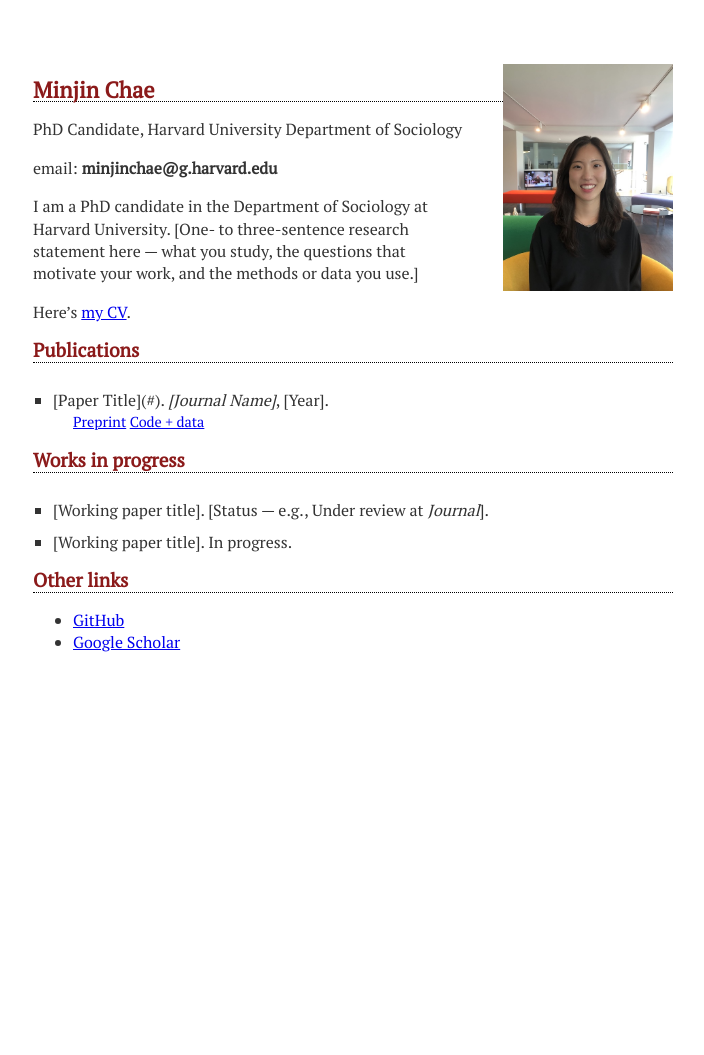
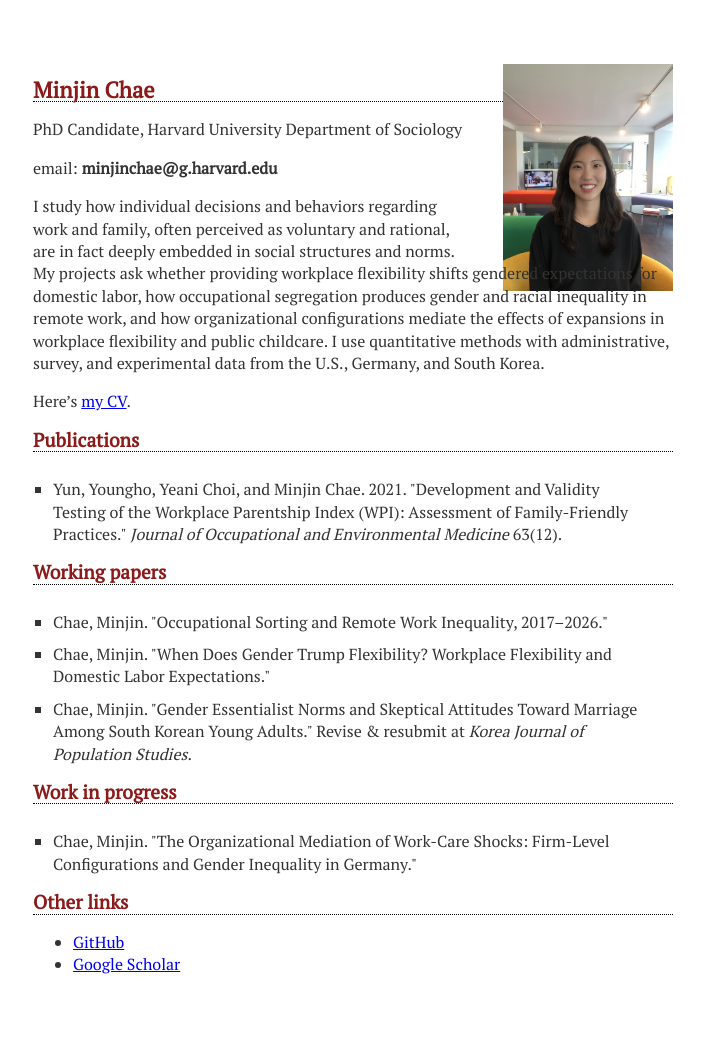
Before and after one commit to chaeminjin/chaeminjin.github.io, a Jekyll site: the page built from index.md, in a window 1280 px wide. Shown: the whole page, without its empty margins (287-991 px from the left). Built offline with Jekyll 4.4.1, drawn with Linux system fonts in a browser that asks for light colours; before the commit the page ends 900 px from its top, so only the background shows below that.

Commit message:
Update bio, add three dissertation projects to working papers and WIP
Replace homepage placeholder bio with research statement covering the
three dissertation projects. Add titles (no PDFs hosted) for the WFH
and Flexibility/Domestic Labor papers under Working papers, and the
German firms paper under Work in progress, matching the same lists in
the CV.

Co-Authored-By: Claude Opus 4.7 (1M context) <noreply@anthropic.com>

```diff
--- a/index.md
+++ b/index.md
@@ -13,29 +13,28 @@ PhD Candidate, Harvard University Department of Sociology
 
 email: **minjinchae@g.harvard.edu**
 
-I am a PhD candidate in the Department of Sociology at Harvard University.
-[One- to three-sentence research statement here — what you study, the questions
-that motivate your work, and the methods or data you use.]
+I study how individual decisions and behaviors regarding work and family, often perceived as voluntary and rational, are in fact deeply embedded in social structures and norms. My projects ask whether providing workplace flexibility shifts gendered expectations for domestic labor, how occupational segregation produces gender and racial inequality in remote work, and how organizational configurations mediate the effects of expansions in workplace flexibility and public childcare. I use quantitative methods with administrative, survey, and experimental data from the U.S., Germany, and South Korea.
 
 Here's [my CV](Chae_CV.pdf).
 
 ## Publications
 
 <ul class="publications">
-  <li>[Paper Title](#).
-    <i>[Journal Name]</i>, [Year].
-    <div class="award">
-      <a href="#">Preprint</a>
-      <a href="#">Code + data</a>
-    </div>
-  </li>
+  <li>Yun, Youngho, Yeani Choi, and Minjin Chae. 2021. "Development and Validity Testing of the Workplace Parentship Index (WPI): Assessment of Family-Friendly Practices." <i>Journal of Occupational and Environmental Medicine</i> 63(12).</li>
 </ul>
 
-## Works in progress
+## Working papers
 
 <ul class="publications">
-  <li>[Working paper title]. [Status — e.g., Under review at <em>Journal</em>].</li>
-  <li>[Working paper title]. In progress.</li>
+  <li>Chae, Minjin. "Occupational Sorting and Remote Work Inequality, 2017&ndash;2026."</li>
+  <li>Chae, Minjin. "When Does Gender Trump Flexibility? Workplace Flexibility and Domestic Labor Expectations."</li>
+  <li>Chae, Minjin. "Gender Essentialist Norms and Skeptical Attitudes Toward Marriage Among South Korean Young Adults." Revise &amp; resubmit at <i>Korea Journal of Population Studies</i>.</li>
+</ul>
+
+## Work in progress
+
+<ul class="publications">
+  <li>Chae, Minjin. "The Organizational Mediation of Work-Care Shocks: Firm-Level Configurations and Gender Inequality in Germany."</li>
 </ul>
 
 ## Other links
```
Also changed, not shown: 2 other files.
